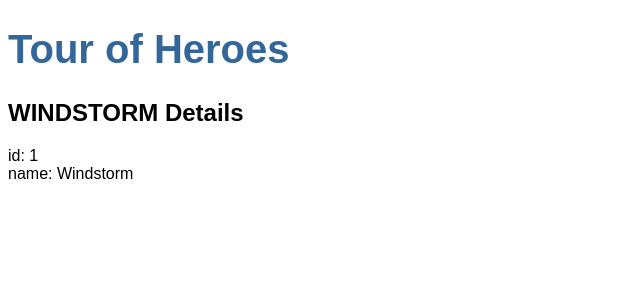
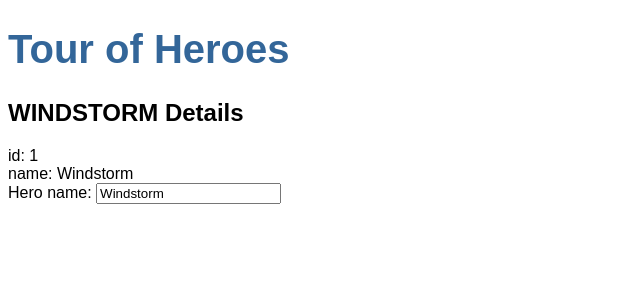
Before and after one commit to SamRamirez/tourOfHeroes, an Angular app in the folder angular-tour-of-heroes/: page / in a window 1280 px wide. Shown: the top 300 px of the page, without its empty margins (0-640 px from the left). Built offline with nearby package versions, Linux system fonts and the light colour scheme.

Commit message:
ajout de l'input pour modifier le nom du hero via la directive de biding ngModel contenue dans la librairie Forms qq ch qui est exposée partout dans l'app grace à l'import dans appmodule.ts

```diff
--- a/angular-tour-of-heroes/src/app/app.module.ts
+++ b/angular-tour-of-heroes/src/app/app.module.ts
@@ -4,6 +4,7 @@
 import { AppRoutingModule } from './app-routing.module';
 import { AppComponent } from './app.component';
 import { HeroesComponent } from './heroes/heroes.component';
+import { FormsModule } from '@angular/forms'; // <-- NgModel lives here
 
 @NgModule({
   declarations: [
@@ -12,7 +13,8 @@
   ],
   imports: [
     BrowserModule,
-    AppRoutingModule
+    AppRoutingModule,
+    FormsModule
   ],
   providers: [],
   bootstrap: [AppComponent]
--- a/angular-tour-of-heroes/src/app/heroes/heroes.component.html
+++ b/angular-tour-of-heroes/src/app/heroes/heroes.component.html
@@ -1,3 +1,8 @@
 <h2>{{hero.name | uppercase}} Details</h2>
 <div><span>id: </span>{{hero.id}}</div>
 <div><span>name: </span>{{hero.name}}</div>
+
+<div>
+    <label for="name">Hero name: </label>
+    <input id="name" [(ngModel)]="hero.name" placeholder="name">
+  </div>
```
